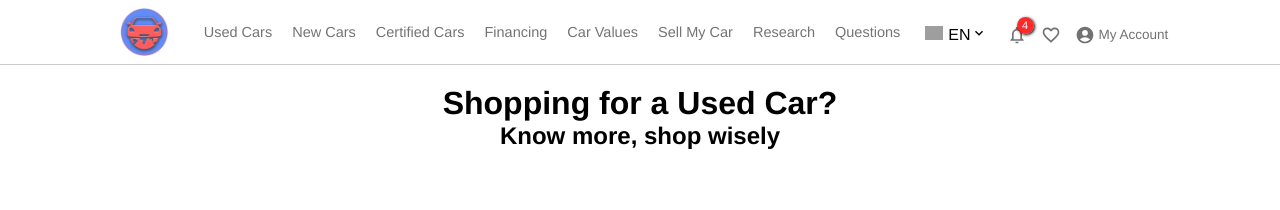
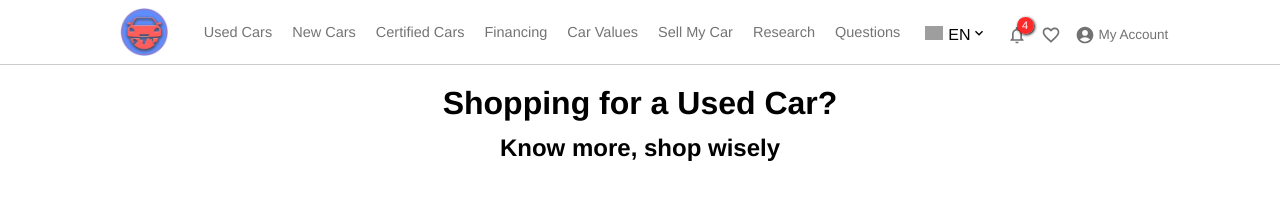
Before and after one commit to aytacg26/cargurusClone, a React (Create React App) app: page /used-cars in a window 1280 px wide. Shown: the top 210 px of the page. Built offline with nearby package versions, Linux system fonts and the light colour scheme; grey boxes are pictures that could not be loaded.

Commit message:
DetailedSearchForm css updated

```diff
--- a/src/components/layout/SearchWindow/DetailedSearchForm/DetailedSearchForm.module.css
+++ b/src/components/layout/SearchWindow/DetailedSearchForm/DetailedSearchForm.module.css
@@ -5,6 +5,10 @@
 
 .headerSection {
   margin-bottom: 45px;
+}
+
+.headerSection h2 {
+  margin-top: 12px;
 }
 
 .DetailedSearchForm {
```
